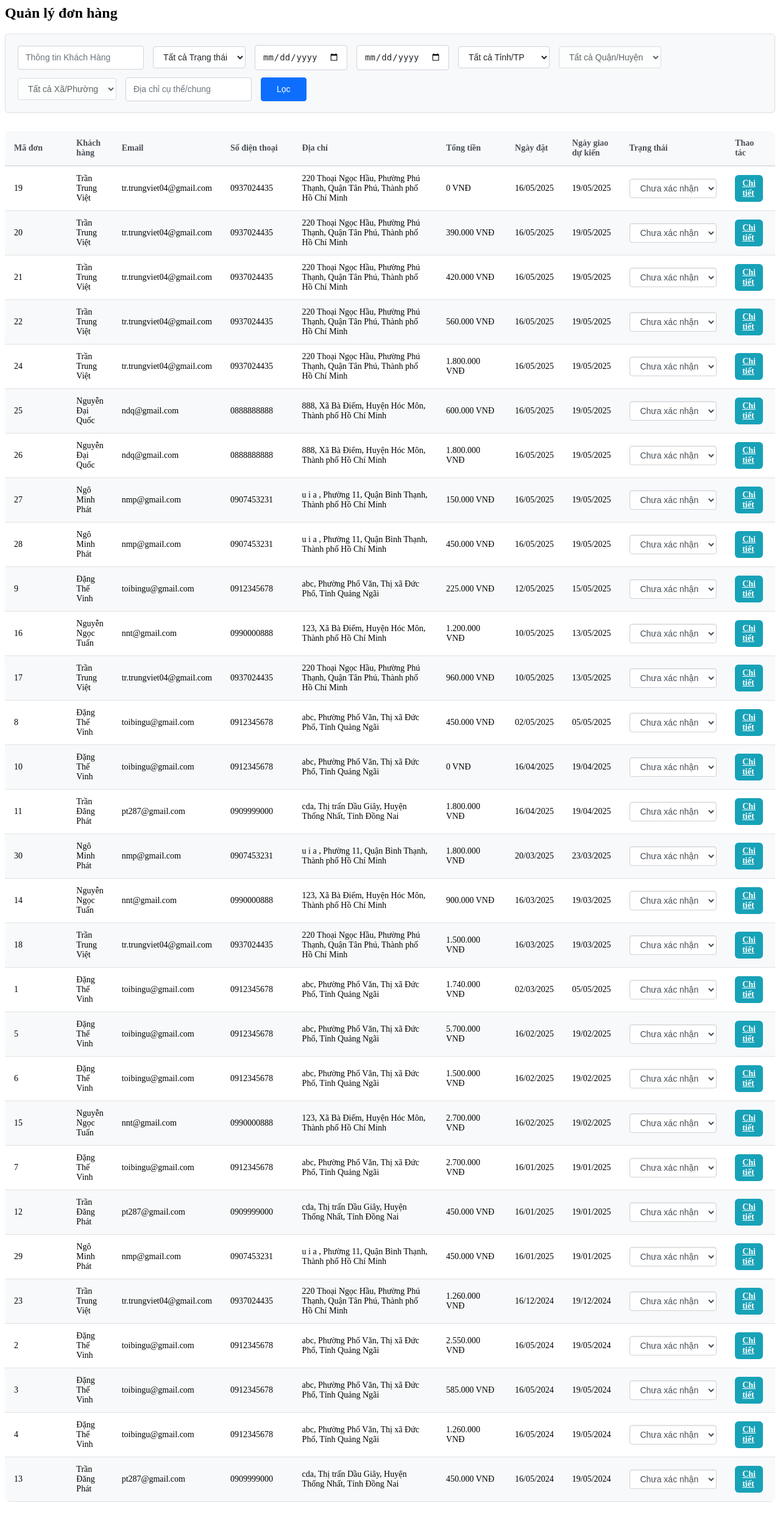
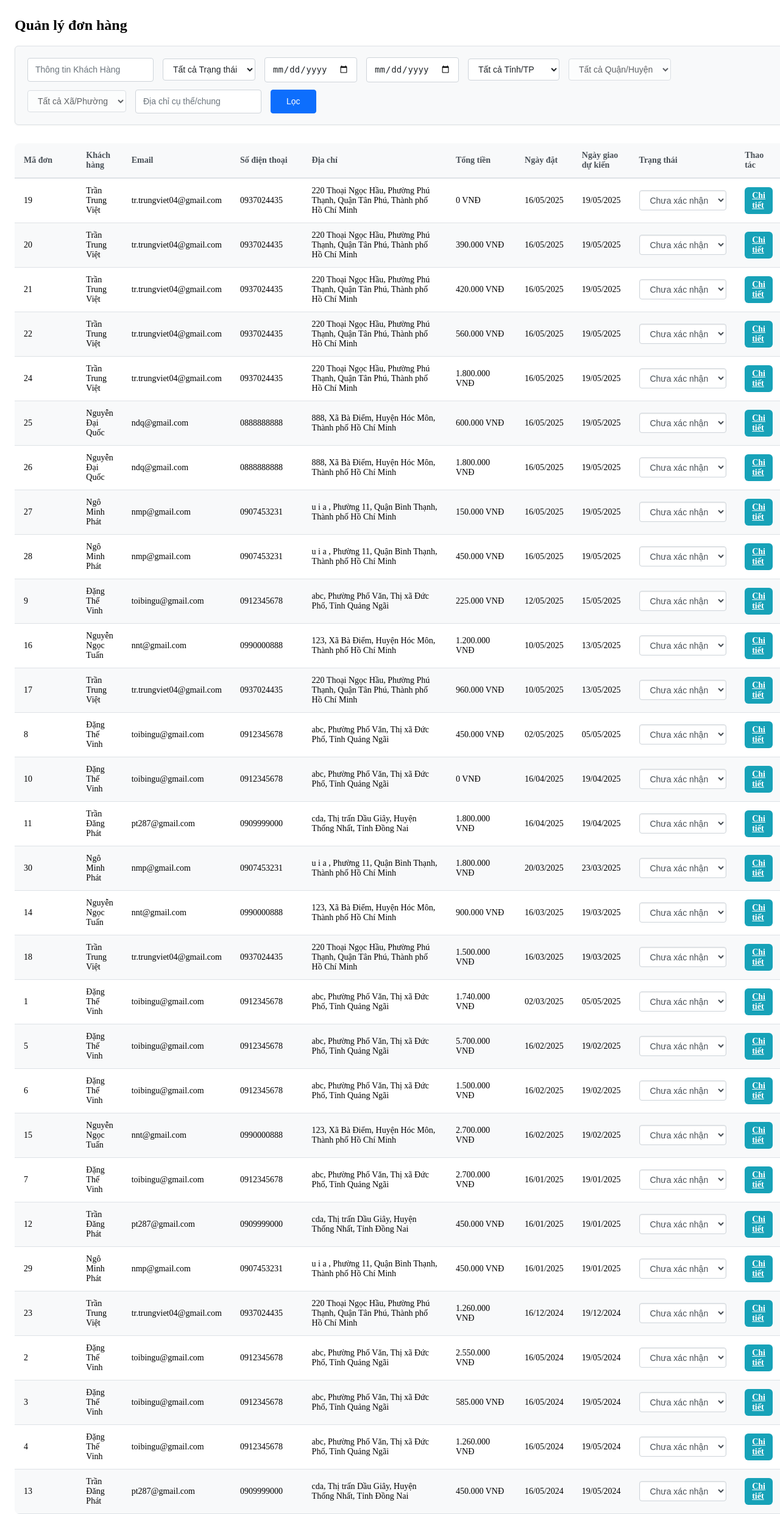
Before and after one commit to TuiLaZit/web2, a PHP site: page /admincp/modules/orders/danh-sach-don-hang.php in a window 1280 px wide. Shown: the whole page at 61% size. Run offline with PHP 8.4, Linux system fonts and the light colour scheme; data comes from the database, SQL or seed files in the repository.

Commit message:
sửa giao diện

```diff
--- a/admincp/modules/orders/danh-sach-don-hang.php
+++ b/admincp/modules/orders/danh-sach-don-hang.php
@@ -99,8 +99,10 @@ if (!empty($wardFilter)) {
 $sql .= " ORDER BY h.Date DESC";
 $result = $mysqli->query($sql);
 ?>
-
-<div id="toast-notification-container">
+<div style="position: relative; width: 100%; height: calc(100vh - 54px);">
+<div style="position: absolute; top: 0; left: 0; width: 100%; height: 100%;">
+    <div style="height: 100vh;padding-left:1em; width: 100%; overflow-y: auto; position: relative;">
+<div id="toast-notification-container" >
     <?php if (isset($_SESSION['success_message'])): ?>
         <div class="toast-notification toast-success" role="alert" aria-live="assertive" aria-atomic="true">
             <div class="toast-header">
@@ -126,7 +128,7 @@ $result = $mysqli->query($sql);
     <?php endif; ?>
 </div>
 
-<div class="container-fluid">
+<div class="container-fluid" >
     <h2 class="mb-4">Quản lý đơn hàng</h2>
 
     <form method="GET" action="" class="mb-3 row gx-3 gy-2 align-items-center filter-form">
@@ -251,7 +253,9 @@ $result = $mysqli->query($sql);
         </table>
     </div>
 </div>
-
+</div>
+</div>
+</div>
 <link rel="stylesheet" type="text/css" href="./css/quan-ly-hoa-don.css?v=<?php echo time(); ?>">
 
 <script>
```
